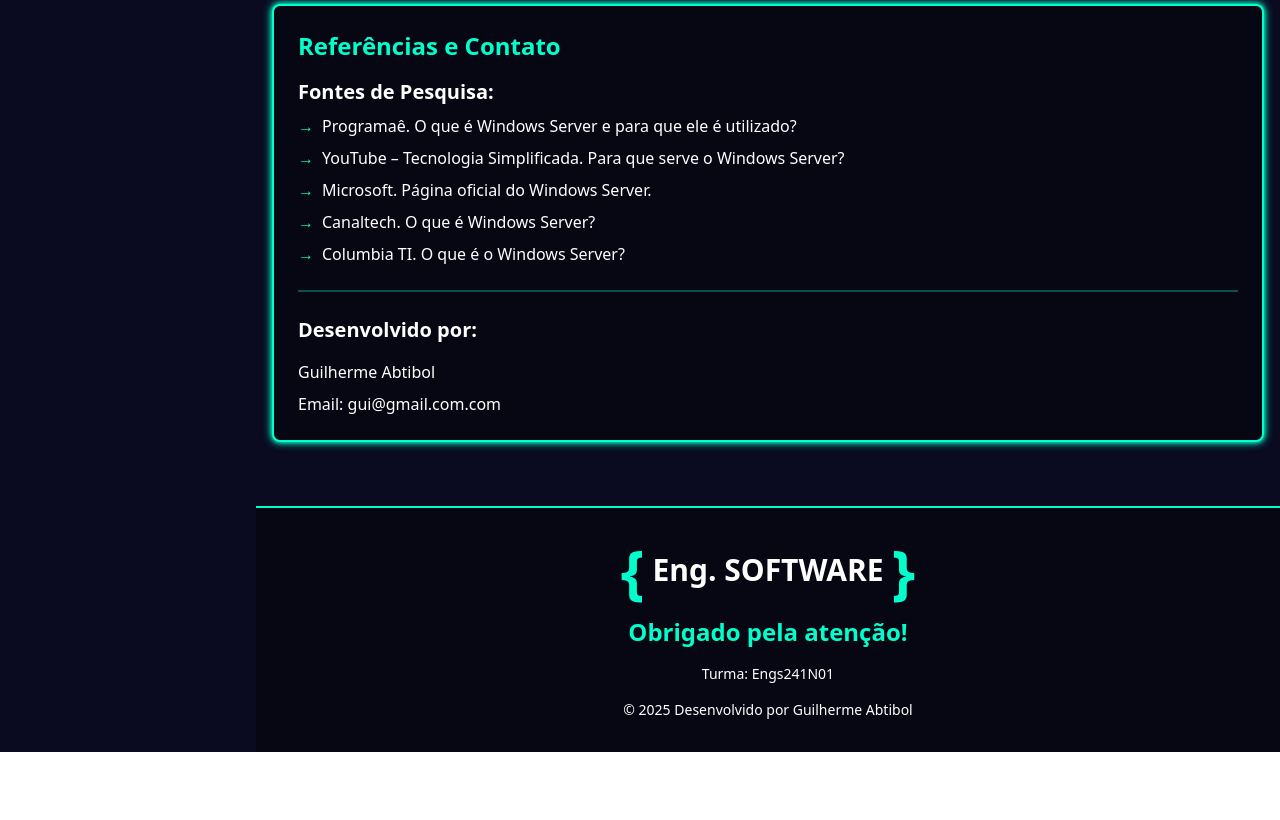
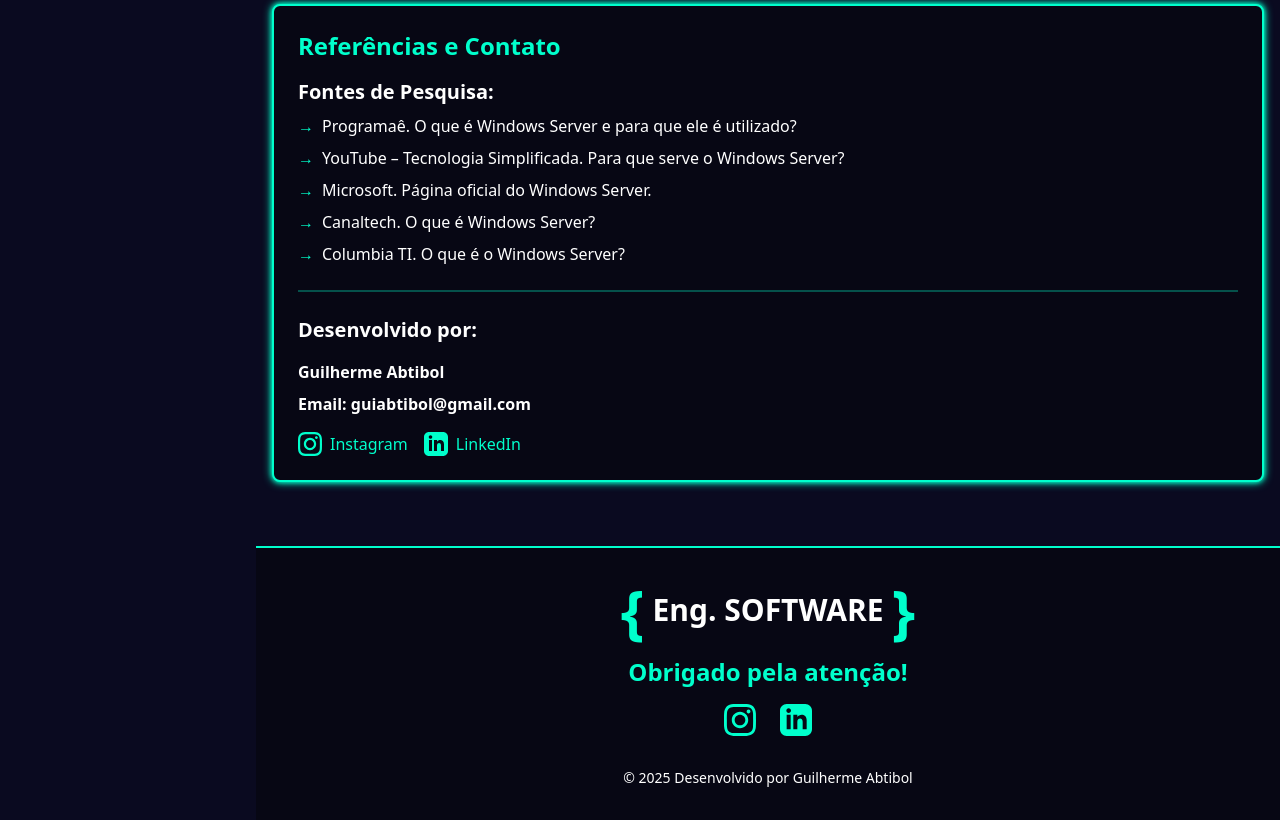
Before and after one commit to Guilhermeabtibol/Apresenta-o-WindowsServer, a React (Vite) app: page / in a window 1280 px wide. Shown: the part 7809-8629 px from the top of the page. Before the commit the page ends 8561 px from the top, so only its background shows below. Built offline with nearby package versions, Linux system fonts and the light colour scheme.

Commit message:
Agora sim4

```diff
--- a/src/App.jsx
+++ b/src/App.jsx
@@ -627,8 +627,24 @@
 
               <div className="border-t-2 border-[#00FFCC]/30 pt-6">
                 <h4 className="text-xl font-bold mb-4">Desenvolvido por:</h4>
-                <p>Guilherme Abtibol</p>
-                <p className="mt-2">Email: gui@gmail.com.com</p>
+                <p className='font-semibold'>Guilherme Abtibol</p>
+                <p className="mt-2 font-semibold">Email: guiabtibol@gmail.com</p>
+
+                <div className="flex items-center mt-4 space-x-4">
+                  <a href="https://www.instagram.com/guilhermeabtibol_?igsh=ZmV6cjdzdXhjdDBx&utm_source=qr" target="_blank" rel="noopener noreferrer" className="flex items-center text-[#00FFCC] hover:text-white transition-colors">
+                    <svg xmlns="http://www.w3.org/2000/svg" className="h-6 w-6 mr-2" fill="currentColor" viewBox="0 0 24 24">
+                      <path d="M12 2.163c3.204 0 3.584.012 4.85.07 3.252.148 4.771 1.691 4.919 4.919.058 1.265.069 1.645.069 4.849 0 3.205-.012 3.584-.069 4.849-.149 3.225-1.664 4.771-4.919 4.919-1.266.058-1.644.07-4.85.07-3.204 0-3.584-.012-4.849-.07-3.26-.149-4.771-1.699-4.919-4.92-.058-1.265-.07-1.644-.07-4.849 0-3.204.013-3.583.07-4.849.149-3.227 1.664-4.771 4.919-4.919 1.266-.057 1.645-.069 4.849-.069zm0-2.163c-3.259 0-3.667.014-4.947.072-4.358.2-6.78 2.618-6.98 6.98-.059 1.281-.073 1.689-.073 4.948 0 3.259.014 3.668.072 4.948.2 4.358 2.618 6.78 6.98 6.98 1.281.058 1.689.072 4.948.072 3.259 0 3.668-.014 4.948-.072 4.354-.2 6.782-2.618 6.979-6.98.059-1.28.073-1.689.073-4.948 0-3.259-.014-3.667-.072-4.947-.196-4.354-2.617-6.78-6.979-6.98-1.281-.059-1.69-.073-4.949-.073zm0 5.838c-3.403 0-6.162 2.759-6.162 6.162s2.759 6.163 6.162 6.163 6.162-2.759 6.162-6.163c0-3.403-2.759-6.162-6.162-6.162zm0 10.162c-2.209 0-4-1.79-4-4 0-2.209 1.791-4 4-4s4 1.791 4 4c0 2.21-1.791 4-4 4zm6.406-11.845c-.796 0-1.441.645-1.441 1.44s.645 1.44 1.441 1.44c.795 0 1.439-.645 1.439-1.44s-.644-1.44-1.439-1.44z"/>
+                    </svg>
+                    Instagram
+                  </a>
+
+                  <a href="https://www.linkedin.com/in/guilherme-abtibol-2558a2206?utm_source=share&utm_campaign=share_via&utm_content=profile&utm_medium=ios_app" target="_blank" rel="noopener noreferrer" className="flex items-center text-[#00FFCC] hover:text-white transition-colors">
+                    <svg xmlns="http://www.w3.org/2000/svg" className="h-6 w-6 mr-2" fill="currentColor" viewBox="0 0 24 24">
+                      <path d="M19 0h-14c-2.761 0-5 2.239-5 5v14c0 2.761 2.239 5 5 5h14c2.762 0 5-2.239 5-5v-14c0-2.761-2.238-5-5-5zm-11 19h-3v-11h3v11zm-1.5-12.268c-.966 0-1.75-.79-1.75-1.764s.784-1.764 1.75-1.764 1.75.79 1.75 1.764-.783 1.764-1.75 1.764zm13.5 12.268h-3v-5.604c0-3.368-4-3.113-4 0v5.604h-3v-11h3v1.765c1.396-2.586 7-2.777 7 2.476v6.759z"/>
+                    </svg>
+                    LinkedIn
+                  </a>
+                </div>
               </div>
             </div>
           </section>
@@ -642,8 +658,23 @@
                 <span className="text-[#00FFCC] text-6xl font-bold">&#125;</span>
               </div>
               <h3 className="text-2xl font-bold text-[#00FFCC] mb-4">Obrigado pela atenção!</h3>
-              <p className="text-sm">Turma: Engs241N01</p>
-              <p className="text-sm mt-4">© {new Date().getFullYear()} Desenvolvido por Guilherme Abtibol</p>
+
+              <div className="flex space-x-6 mb-4">
+                <a href="https://www.instagram.com/guilhermeabtibol_?igsh=ZmV6cjdzdXhjdDBx&utm_source=qr" target="_blank" rel="noopener noreferrer" className="text-[#00FFCC] hover:text-white transition-colors">
+                  <svg xmlns="http://www.w3.org/2000/svg" className="h-8 w-8" fill="currentColor" viewBox="0 0 24 24">
+                    <path d="M12 2.163c3.204 0 3.584.012 4.85.07 3.252.148 4.771 1.691 4.919 4.919.058 1.265.069 1.645.069 4.849 0 3.205-.012 3.584-.069 4.849-.149 3.225-1.664 4.771-4.919 4.919-1.266.058-1.644.07-4.85.07-3.204 0-3.584-.012-4.849-.07-3.26-.149-4.771-1.699-4.919-4.92-.058-1.265-.07-1.644-.07-4.849 0-3.204.013-3.583.07-4.849.149-3.227 1.664-4.771 4.919-4.919 1.266-.057 1.645-.069 4.849-.069zm0-2.163c-3.259 0-3.667.014-4.947.072-4.358.2-6.78 2.618-6.98 6.98-.059 1.281-.073 1.689-.073 4.948 0 3.259.014 3.668.072 4.948.2 4.358 2.618 6.78 6.98 6.98 1.281.058 1.689.072 4.948.072 3.259 0 3.668-.014 4.948-.072 4.354-.2 6.782-2.618 6.979-6.98.059-1.28.073-1.689.073-4.948 0-3.259-.014-3.667-.072-4.947-.196-4.354-2.617-6.78-6.979-6.98-1.281-.059-1.69-.073-4.949-.073zm0 5.838c-3.403 0-6.162 2.759-6.162 6.162s2.759 6.163 6.162 6.163 6.162-2.759 6.162-6.163c0-3.403-2.759-6.162-6.162-6.162zm0 10.162c-2.209 0-4-1.79-4-4 0-2.209 1.791-4 4-4s4 1.791 4 4c0 2.21-1.791 4-4 4zm6.406-11.845c-.796 0-1.441.645-1.441 1.44s.645 1.44 1.441 1.44c.795 0 1.439-.645 1.439-1.44s-.644-1.44-1.439-1.44z"/>
+                  </svg>
+                </a>
+
+                <a href="https://www.linkedin.com/in/guilherme-abtibol-2558a2206?utm_source=share&utm_campaign=share_via&utm_content=profile&utm_medium=ios_app" target="_blank" rel="noopener noreferrer" className="text-[#00FFCC] hover:text-white transition-colors">
+                  <svg xmlns="http://www.w3.org/2000/svg" className="h-8 w-8" fill="currentColor" viewBox="0 0 24 24">
+                    <path d="M19 0h-14c-2.761 0-5 2.239-5 5v14c0 2.761 2.239 5 5 5h14c2.762 0 5-2.239 5-5v-14c0-2.761-2.238-5-5-5zm-11 19h-3v-11h3v11zm-1.5-12.268c-.966 0-1.75-.79-1.75-1.764s.784-1.764 1.75-1.764 1.75.79 1.75 1.764-.783 1.764-1.75 1.764zm13.5 12.268h-3v-5.604c0-3.368-4-3.113-4 0v5.604h-3v-11h3v1.765c1.396-2.586 7-2.777 7 2.476v6.759z"/>
+                  </svg>
+                </a>
+              </div>
+
+
+              <p className="text-sm mt-4">© {new Date( ).getFullYear()} Desenvolvido por Guilherme Abtibol</p>
             </div>
           </footer>
         </main>
```
